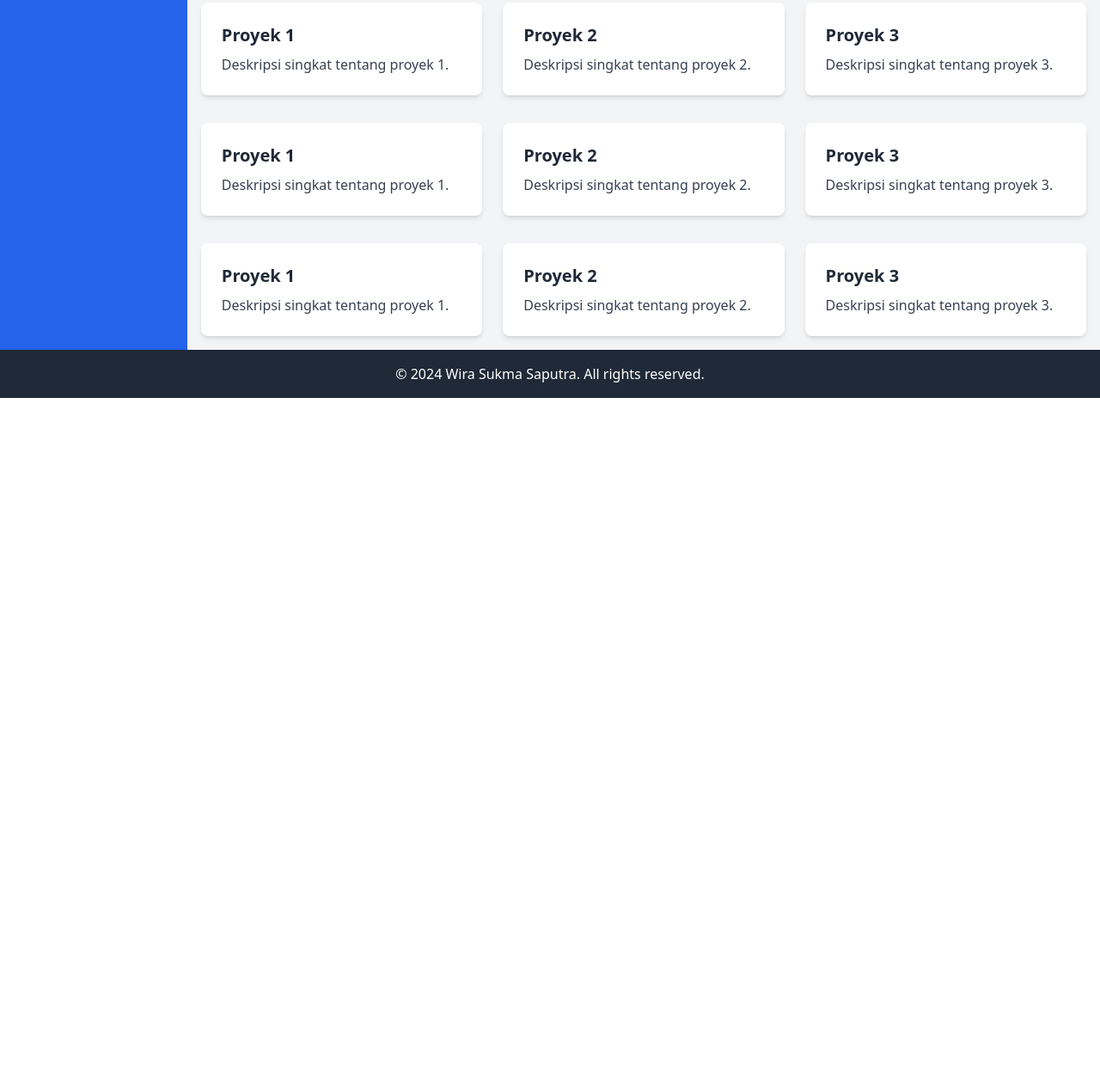
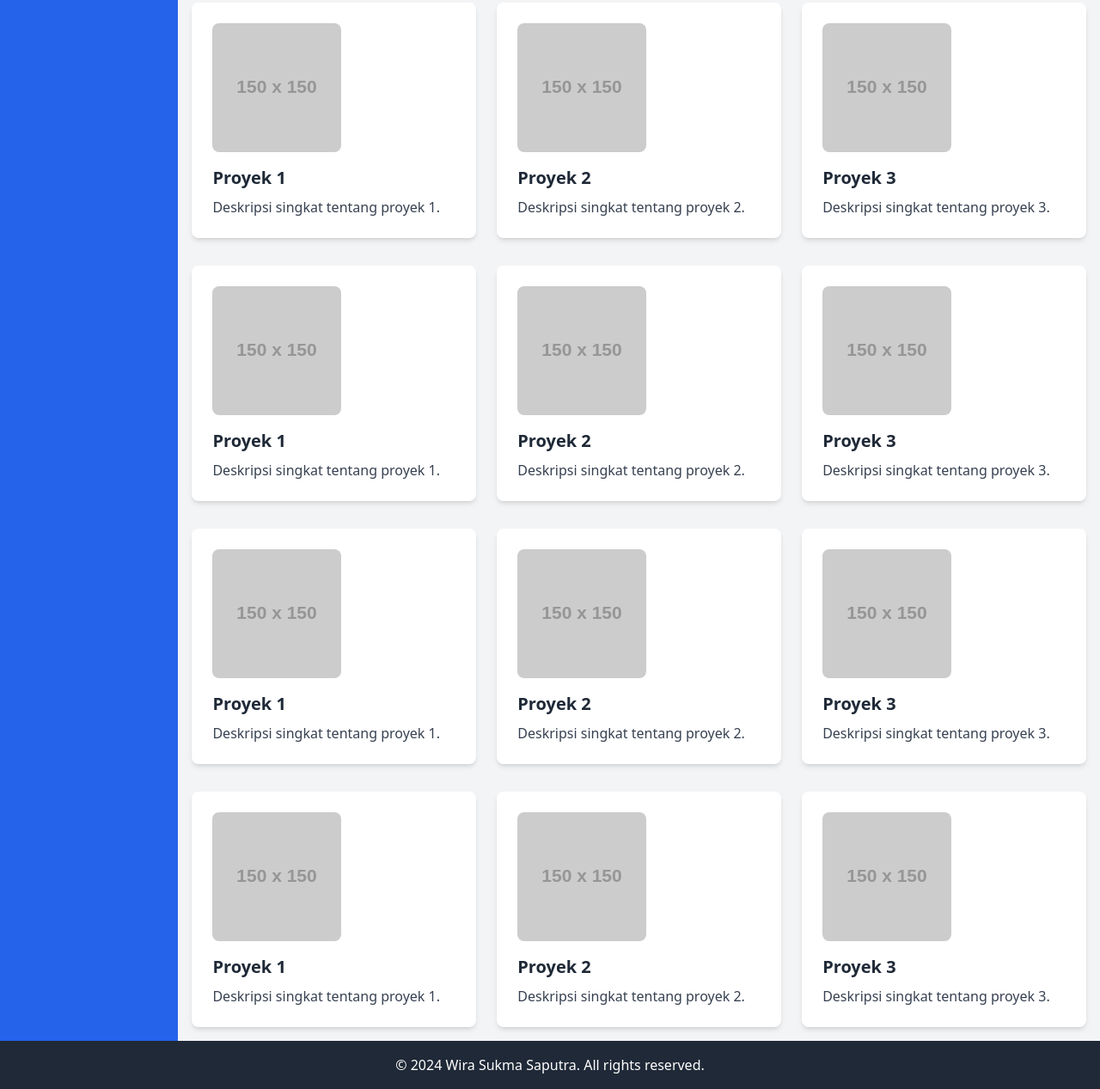
Before and after one commit to Wira07/TailwindCSS, a website: page public/home.html in a window 1280 px wide. Shown: the part 233-1500 px from the top of the page at 86% size. Before the commit the page ends 800 px from the top, so only its background shows below. Drawn offline with Linux system fonts and the light colour scheme; placeholder pictures from the web are drawn by us.

Commit message:
chore: Update home.html with Tailwind CSS classes

```diff
--- a/public/home.html
+++ b/public/home.html
@@ -1,5 +1,6 @@
 <!DOCTYPE html>
 <html lang="en">
+
 <head>
     <meta charset="UTF-8">
     <meta name="viewport" content="width=device-width, initial-scale=1.0">
@@ -9,67 +10,104 @@
             theme: {
                 extend: {
                     spacing: {
-                    13: '3.25rem'
-                }
+                        13: '3.25rem',
+                        15: '3.75rem',
+                    },
+                    fontFamily: {
+                        sans: ['Inter var', ...defaultTheme.fontFamily.sans],
+                    },
                 }
             }
         }
     </script>
     <link rel="stylesheet" href="css/final.css">
 </head>
-<body>
-    <div class="flex flex-row">
-        <div class="w-1/3 bg-blue-600 text-white py-6">
+
+<body class="bg-gray-100 text-gray-800">
+    <div class="flex flex-col md:flex-row min-h-screen">
+        <div class="w-full md:w-1/3 bg-blue-600 text-white py-6">
             <h1 class="text-4xl text-center font-bold">Wira Sukma Saputra</h1>
         </div>
-        <div class="w-2/3 bg-gray-100 text-gray-800 p-4">
-            <section class="bg-white shadow-md rounded-lg p-6">
+        <div class="w-full md:w-2/3 p-4">
+            <section class="bg-white shadow-md rounded-lg p-6 mb-8">
                 <h2 class="text-2xl font-semibold mb-4">Tentang Saya</h2>
-                <p class="m-3 bg-yellow-50 p-4 rounded-lg border-l-4 border-yellow-400">
-                    Lorem ipsum dolor sit amet consectetur adipisicing elit. Reprehenderit itaque id expedita earum. Est, quidem reprehenderit, quae tempora sint atque explicabo esse asperiores qui, velit ut ad commodi laboriosam hic.
+                <p class="m-3 bg-yellow-50 p-4 rounded-lg border-l-4 border-yellow-400 font-semibold">
+                    Lorem ipsum dolor sit amet consectetur adipisicing elit. Reprehenderit itaque id expedita earum. Est,
+                    quidem reprehenderit, quae tempora sint atque explicabo esse asperiores qui, velit ut ad commodi
+                    laboriosam hic.
                 </p>
             </section>
             <section class="mt-8">
                 <div class="grid grid-cols-1 sm:grid-cols-2 lg:grid-cols-3 gap-6">
                     <div class="bg-white shadow-md rounded-lg p-6">
+                        <img src="https://via.placeholder.com/150" alt="Proyek 1" class="w-full h-32 object-cover rounded-lg mb-4">
                         <h3 class="text-xl font-semibold mb-2">Proyek 1</h3>
                         <p class="text-gray-700">Deskripsi singkat tentang proyek 1.</p>
                     </div>
                     <div class="bg-white shadow-md rounded-lg p-6">
+                        <img src="https://via.placeholder.com/150" alt="Proyek 2" class="w-full h-32 object-cover rounded-lg mb-4">
                         <h3 class="text-xl font-semibold mb-2">Proyek 2</h3>
                         <p class="text-gray-700">Deskripsi singkat tentang proyek 2.</p>
                     </div>
                     <div class="bg-white shadow-md rounded-lg p-6">
+                        <img src="https://via.placeholder.com/150" alt="Proyek 3" class="w-full h-32 object-cover rounded-lg mb-4">
                         <h3 class="text-xl font-semibold mb-2">Proyek 3</h3>
                         <p class="text-gray-700">Deskripsi singkat tentang proyek 3.</p>
                     </div>
                 </div>
+            </section>
             <section class="mt-8">
                 <div class="grid grid-cols-1 sm:grid-cols-2 lg:grid-cols-3 gap-6">
                     <div class="bg-white shadow-md rounded-lg p-6">
+                        <img src="https://via.placeholder.com/150" alt="Proyek 1" class="w-full h-32 object-cover rounded-lg mb-4">
                         <h3 class="text-xl font-semibold mb-2">Proyek 1</h3>
                         <p class="text-gray-700">Deskripsi singkat tentang proyek 1.</p>
                     </div>
                     <div class="bg-white shadow-md rounded-lg p-6">
+                        <img src="https://via.placeholder.com/150" alt="Proyek 2" class="w-full h-32 object-cover rounded-lg mb-4">
                         <h3 class="text-xl font-semibold mb-2">Proyek 2</h3>
                         <p class="text-gray-700">Deskripsi singkat tentang proyek 2.</p>
                     </div>
                     <div class="bg-white shadow-md rounded-lg p-6">
+                        <img src="https://via.placeholder.com/150" alt="Proyek 3" class="w-full h-32 object-cover rounded-lg mb-4">
                         <h3 class="text-xl font-semibold mb-2">Proyek 3</h3>
                         <p class="text-gray-700">Deskripsi singkat tentang proyek 3.</p>
                     </div>
                 </div>
+            </section>
             <section class="mt-8">
                 <div class="grid grid-cols-1 sm:grid-cols-2 lg:grid-cols-3 gap-6">
                     <div class="bg-white shadow-md rounded-lg p-6">
+                        <img src="https://via.placeholder.com/150" alt="Proyek 1" class="w-full h-32 object-cover rounded-lg mb-4">
                         <h3 class="text-xl font-semibold mb-2">Proyek 1</h3>
                         <p class="text-gray-700">Deskripsi singkat tentang proyek 1.</p>
                     </div>
                     <div class="bg-white shadow-md rounded-lg p-6">
+                        <img src="https://via.placeholder.com/150" alt="Proyek 2" class="w-full h-32 object-cover rounded-lg mb-4">
                         <h3 class="text-xl font-semibold mb-2">Proyek 2</h3>
                         <p class="text-gray-700">Deskripsi singkat tentang proyek 2.</p>
                     </div>
                     <div class="bg-white shadow-md rounded-lg p-6">
+                        <img src="https://via.placeholder.com/150" alt="Proyek 3" class="w-full h-32 object-cover rounded-lg mb-4">
+                        <h3 class="text-xl font-semibold mb-2">Proyek 3</h3>
+                        <p class="text-gray-700">Deskripsi singkat tentang proyek 3.</p>
+                    </div>
+                </div>
+            </section>
+            <section class="mt-8">
+                <div class="grid grid-cols-1 sm:grid-cols-2 lg:grid-cols-3 gap-6">
+                    <div class="bg-white shadow-md rounded-lg p-6">
+                        <img src="https://via.placeholder.com/150" alt="Proyek 1" class="w-full h-32 object-cover rounded-lg mb-4">
+                        <h3 class="text-xl font-semibold mb-2">Proyek 1</h3>
+                        <p class="text-gray-700">Deskripsi singkat tentang proyek 1.</p>
+                    </div>
+                    <div class="bg-white shadow-md rounded-lg p-6">
+                        <img src="https://via.placeholder.com/150" alt="Proyek 2" class="w-full h-32 object-cover rounded-lg mb-4">
+                        <h3 class="text-xl font-semibold mb-2">Proyek 2</h3>
+                        <p class="text-gray-700">Deskripsi singkat tentang proyek 2.</p>
+                    </div>
+                    <div class="bg-white shadow-md rounded-lg p-6">
+                        <img src="https://via.placeholder.com/150" alt="Proyek 3" class="w-full h-32 object-cover rounded-lg mb-4">
                         <h3 class="text-xl font-semibold mb-2">Proyek 3</h3>
                         <p class="text-gray-700">Deskripsi singkat tentang proyek 3.</p>
                     </div>
@@ -81,4 +119,5 @@
         <p class="text-center">&copy; 2024 Wira Sukma Saputra. All rights reserved.</p>
     </footer>
 </body>
+
 </html>
```
